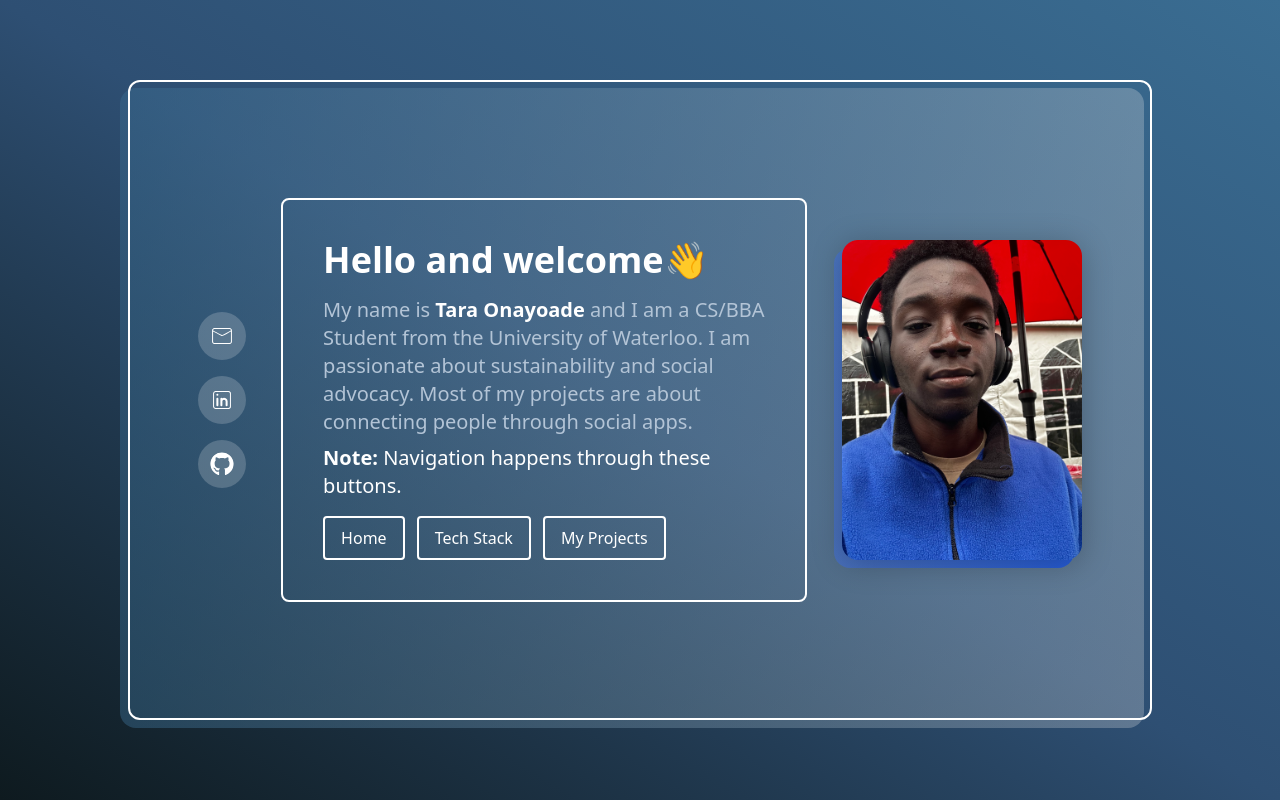
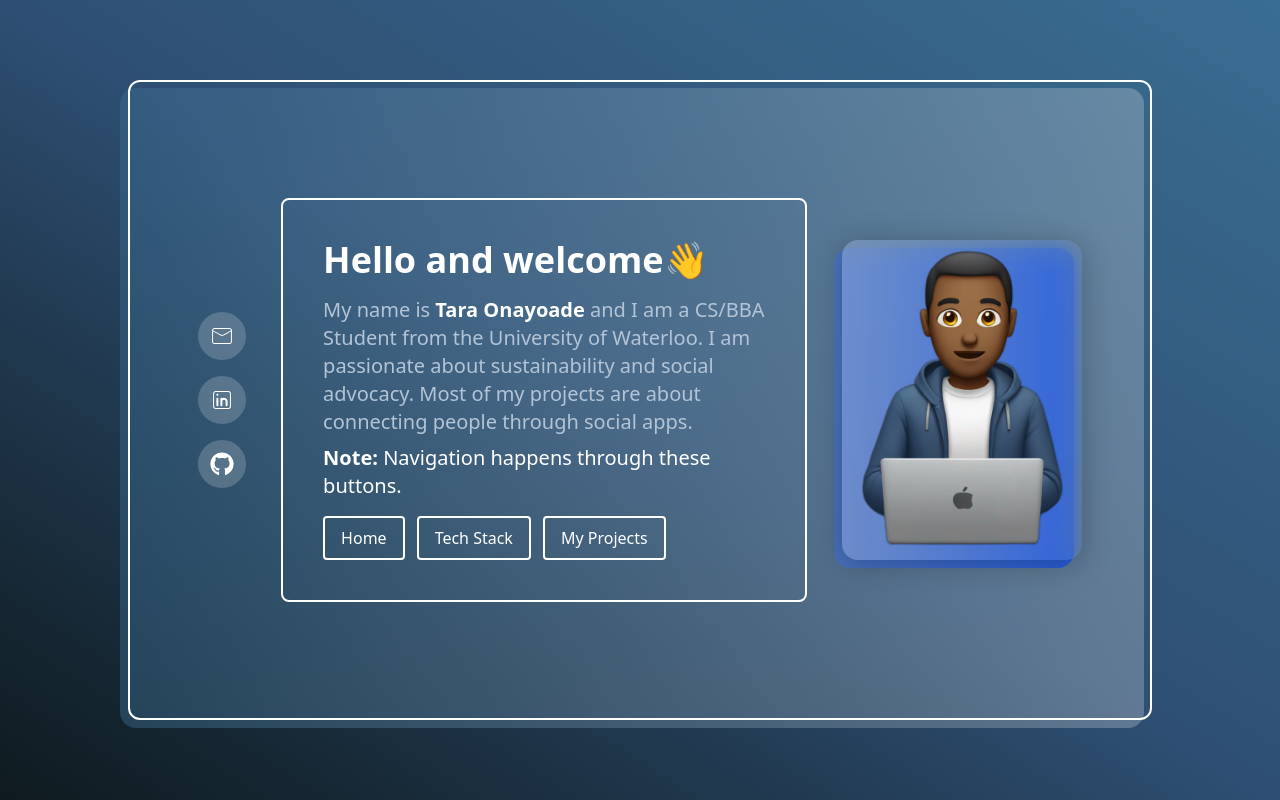
Before and after one commit to tarex13/portfolio, a React (Vite) app: page / in a window 1280 px wide. Built offline with nearby package versions, Linux system fonts and the light colour scheme.

Commit message:
Img Swap

```diff
--- a/src/components/Home.jsx
+++ b/src/components/Home.jsx
@@ -79,7 +79,7 @@ const Home = ({ section, setSection, imageNumber, setShowPopUp }) => {
         <div className="relative  flex justify-center">
           <div className="loop-card-base absolute inset-0" />
           <img
-            src="/avatar.jpg"
+            src="/img.png"
             alt="Tara Avatar"
             className="w-28 sm:w-40 md:w-52 lg:w-60 xl:w-72 object-cover shadow-lg loop-card-glass"
           />
```
Also changed, not shown: public/avatar.jpg (deleted), public/img.png (added).
